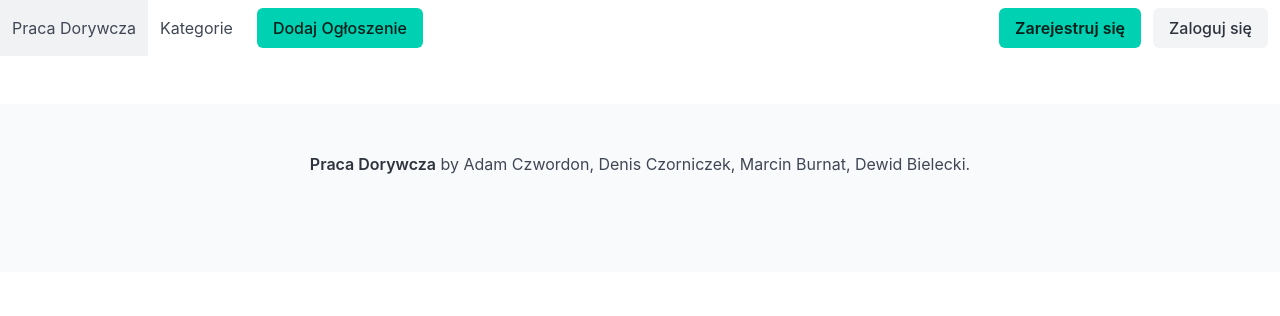
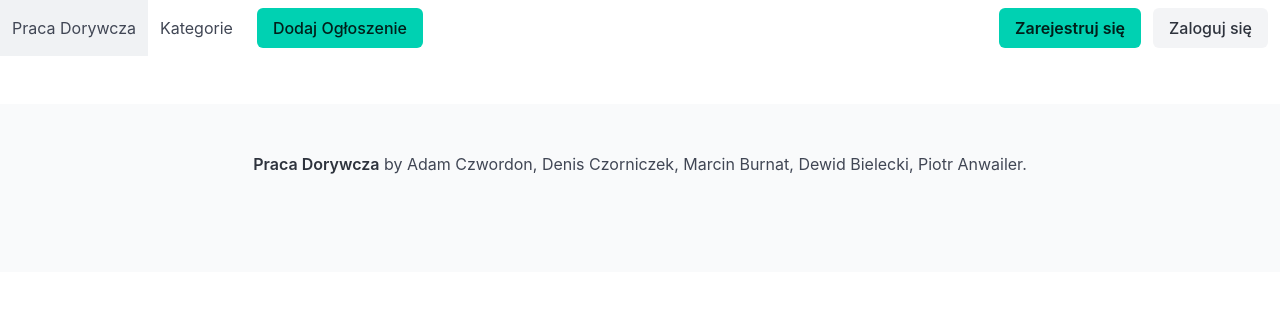
Before and after one commit to Smokolisz/praca-dorywcza, a PHP site: template app/resources/views/home/index.php in a window 1280 px wide. Shown: the top 316 px of the page. Run offline with PHP 8.4, Linux system fonts and the light colour scheme; the template is opened without the code that fills it, so the values that code supplies are empty.

Commit message:
Dodanie Piotrka do autorów

```diff
--- a/app/resources/views/layout/footer/footer.php
+++ b/app/resources/views/layout/footer/footer.php
@@ -1,7 +1,7 @@
 <footer class="footer mt-6">
   <div class="content has-text-centered">
     <p>
-      <strong>Praca Dorywcza</strong> by Adam Czwordon, Denis Czorniczek, Marcin Burnat, Dewid Bielecki.
+      <strong>Praca Dorywcza</strong> by Adam Czwordon, Denis Czorniczek, Marcin Burnat, Dewid Bielecki, Piotr Anwailer.
     </p>
   </div>
 </footer>
```
